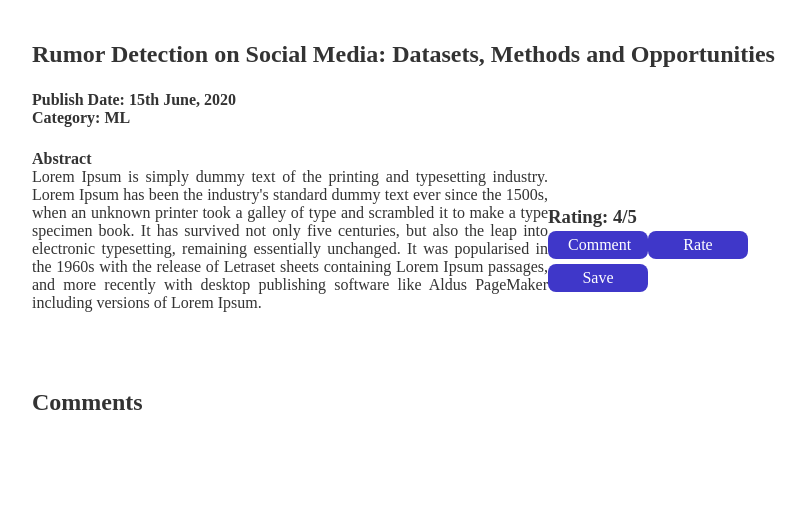
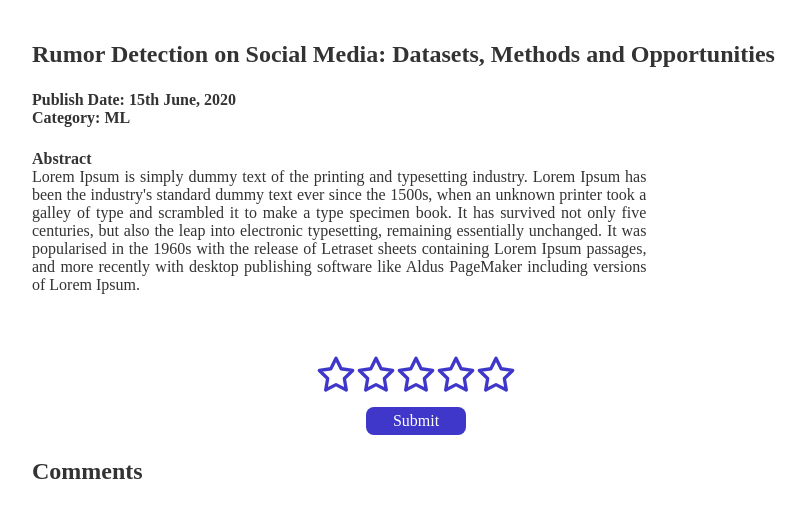
Before and after one commit to suppaGonzal0/RateMyResearch, a React (Create React App) app in the folder client/: page /paper/1 in a window 1280 px wide. Shown: the top 518 px of the page, without its empty margins (224-1030 px from the left). Built offline with nearby package versions, Linux system fonts and the light colour scheme.

Commit message:
rating and re-rate button effects

```diff
--- a/client/src/PaperDetails/PaperDetails.js
+++ b/client/src/PaperDetails/PaperDetails.js
@@ -6,9 +6,20 @@ import { FiStar } from 'react-icons/fi';
 
 const PaperDetails = (paper) => {
 
-  const [rate, setRate] = useState()
+  const [rate, setRate] = useState(0)
+  const [hover, setHover] = useState()
+  const [star, setStar] = useState(true)
 
     const {id} = useParams();
+
+    const rateSubmit = () => {
+      setStar(false)
+    }
+
+    const reRate = () => {
+      setStar(true)
+      setRate(0)
+    }
 
     //dummy abstract:
     const abstract = "Lorem Ipsum is simply dummy text of the printing and typesetting industry. Lorem Ipsum has been the industry's standard dummy text ever since the 1500s, when an unknown printer took a galley of type and scrambled it to make a type specimen book. It has survived not only five centuries, but also the leap into electronic typesetting, remaining essentially unchanged. It was popularised in the 1960s with the release of Letraset sheets containing Lorem Ipsum passages, and more recently with desktop publishing software like Aldus PageMaker including versions of Lorem Ipsum."
@@ -34,34 +45,36 @@ const PaperDetails = (paper) => {
               <h4>Abstract</h4>
               <p>{filteredPaper.abstract}</p>
             </div>
-            <div className="besideAbstract">
-              <h3>Rating: 4/5</h3>
-              <button className='button'>Comment</button>
-              <button className='button'>Rate</button>
-              <button className='button'>Save</button>
-            </div>
           </div>
         </div>
       ))}
 
-      {/* <div className='rating'>
-        <FiStar className='star' onClick={() => setRate(1)}
-        style={{ stroke: '#3f37c9'}} fontSize="2.2em"
-        onMouseOver={({target})=>target.style.fill="orange"}
-        onMouseOut={({target})=>target.style.fill="white"}/>
-        <FiStar className='star' style={{ stroke: '#3f37c9'}} fontSize="2.2em"
-        onMouseOver={({target})=>target.style.fill="orange"}
-        onMouseOut={({target})=>target.style.fill="white"} />
-        <FiStar className='star' style={{ stroke: '#3f37c9'}} fontSize="2.2em"
-        onMouseOver={({target})=>target.style.fill="orange"}
-        onMouseOut={({target})=>target.style.fill="white"} />
-        <FiStar className='star' style={{ stroke: '#3f37c9'}} fontSize="2.2em"
-        onMouseOver={({target})=>target.style.fill="orange"}
-        onMouseOut={({target})=>target.style.fill="white"} />
-        <FiStar className='star' style={{ stroke: '#3f37c9'}} fontSize="2.2em"
-        onMouseOver={({target})=>target.style.fill="orange"}
-        onMouseOut={({target})=>target.style.fill="white"} />
-      </div> */}
+
+        {star ? <>
+          <div className='rating'>
+        {[...Array(5)].map((star, i) => {
+          const ratingValue = i + 1
+
+          return (
+            <label>
+              <input type="radio" name='rating' value={ratingValue}
+              onClick={() => setRate(ratingValue)}/>
+              <FiStar className='star' size={40} stroke={"#3f37c9"}
+              fill = {ratingValue <= (hover || rate) ? "#ffc107" : "white"}
+              onMouseEnter={()=> setHover(ratingValue)}
+              onMouseLeave={()=> setHover(null)}/>
+            </label>
+          )
+        })}
+      </div>
+      <button className='button' onClick={() => rateSubmit()}>Submit</button>
+
+        </> :
+        <>
+           <h3>You rated this paper {rate} out of 5!</h3>
+          <button className='button' onClick={reRate}>Re-rate</button>
+        </>}
+
 
       <h2>Comments</h2>
 
```
